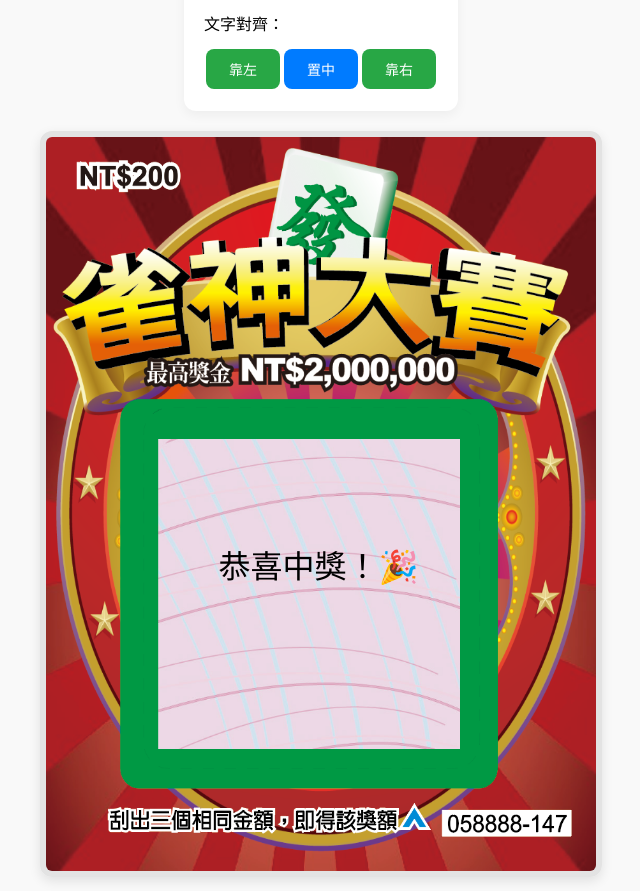
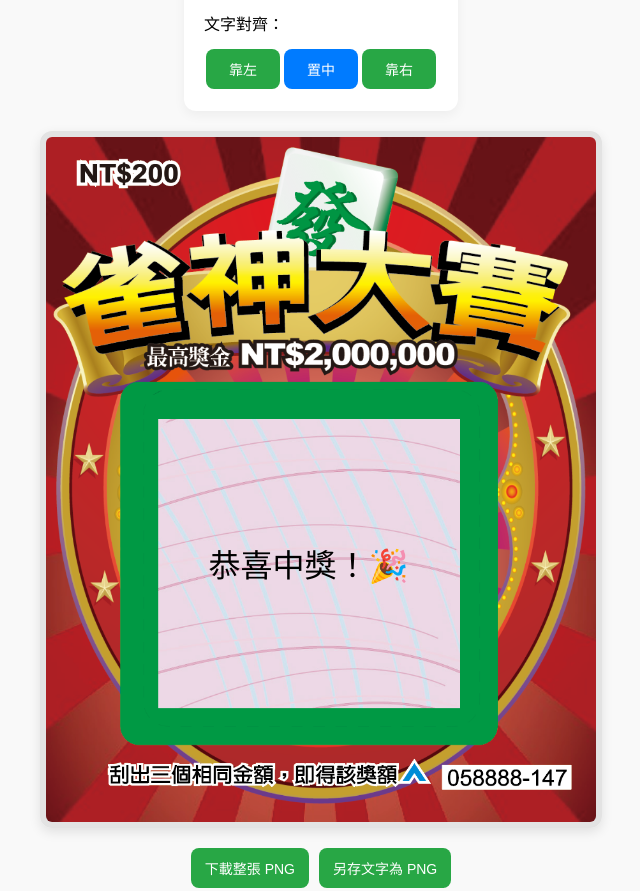
Before and after one commit to zaxs4js1/SCATCHCARD, a plain HTML site: page index.html in a window 1280 px wide. Shown: the part 563-1454 px from the top of the page, without its empty margins (319-959 px from the left). Drawn offline with Linux system fonts and the light colour scheme.

Commit message:
Add files via upload

```diff
--- a/index.html
+++ b/index.html
@@ -1,9 +1,8 @@
-
 <!DOCTYPE html>
 <html lang="zh-Hant">
 <head>
   <meta charset="UTF-8" />
-  <title>刮刮樂內容編輯器 v1.8</title>
+  <title>刮刮樂內容編輯器 v1.9</title>
   <style>
     body {
       font-family: "Segoe UI", sans-serif;
@@ -80,7 +79,7 @@
   </style>
 </head>
 <body>
-  <div class="version">v1.8</div>
+  <div class="version">v1.9</div>
   <h2>刮刮樂內容編輯器</h2>
 
   <div class="controls">
@@ -108,7 +107,7 @@
     </div>
   </div>
 
-  <canvas id="previewCanvas" width="550" height="734"></canvas>
+  <canvas id="previewCanvas" width="550" height="685"></canvas>
 
   <div class="button-row">
     <button id="downloadBtn">下載整張 PNG</button>
@@ -154,13 +153,9 @@
       ctx.textAlign = textAlign;
       ctx.fillStyle = "#000";
 
-      const boxX = 126;
-      const boxY = 282;
-      const boxW = 293;
       const totalHeight = fontSize * lineHeight * lines.length;
-      let y = boxY + (boxW - totalHeight) / 2 + fontSize;
-
-      let x = textAlign === "left" ? boxX : textAlign === "right" ? boxX + boxW : boxX + boxW / 2;
+      let y = 295 + (265 - totalHeight) / 2 + fontSize;
+      let x = textAlign === "left" ? 130 : textAlign === "right" ? 130 + 265 : 130 + 265 / 2;
 
       lines.forEach(line => {
         ctx.fillText(line, x, y);
```
